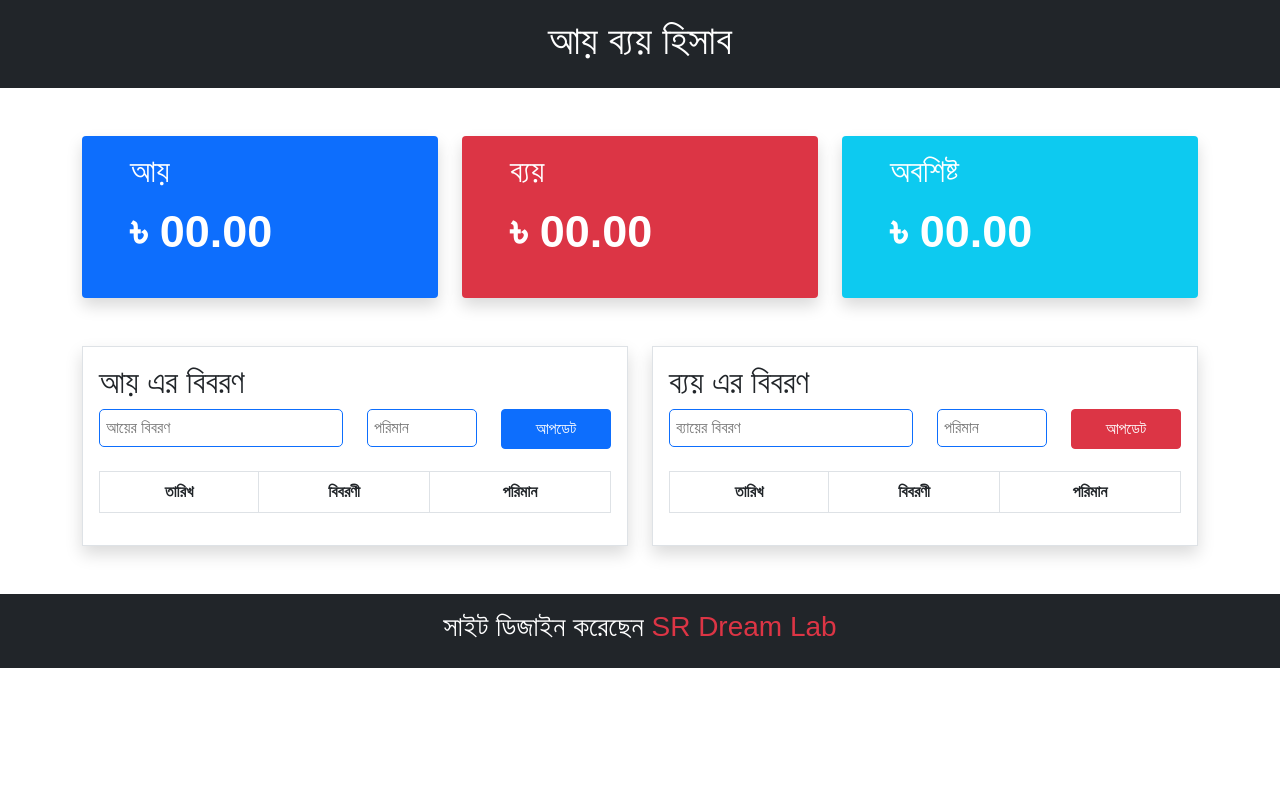
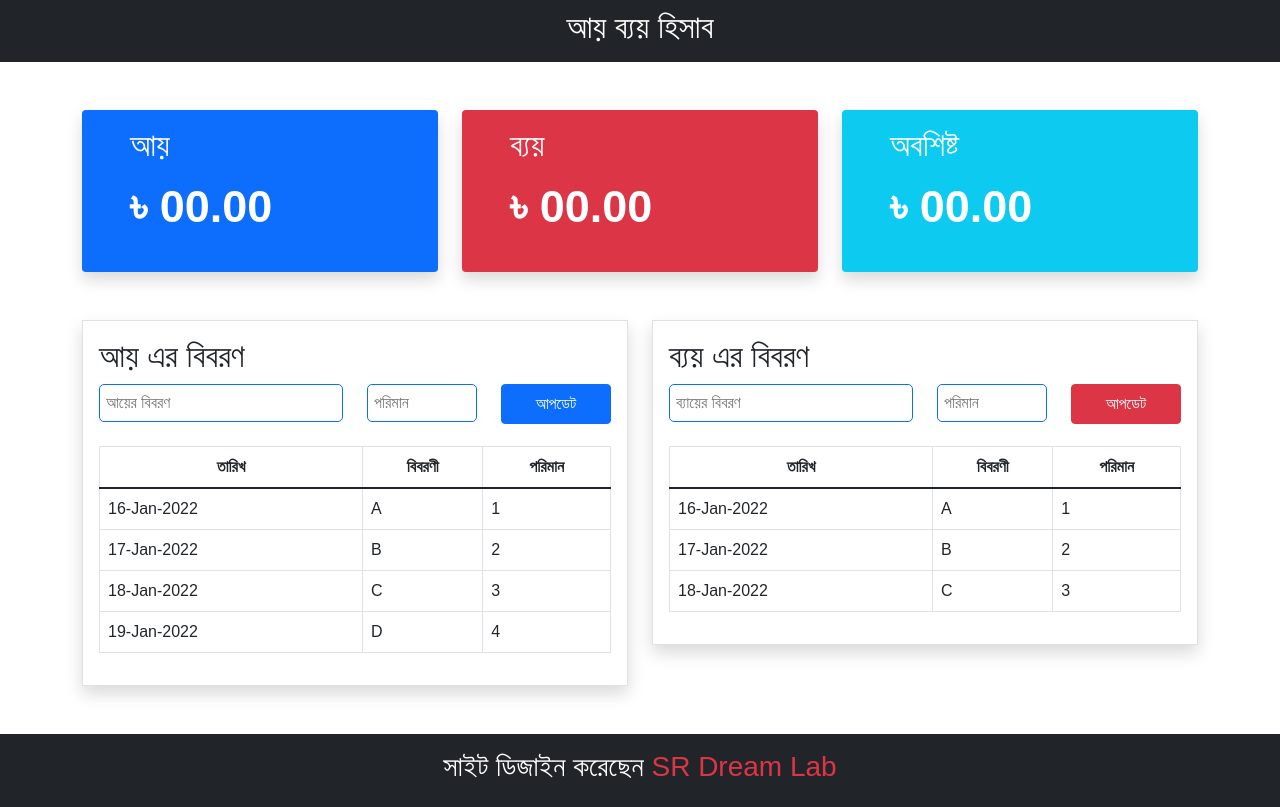
Before and after one commit to wapborhan/income-expense-react, a React (Create React App) app: page / in a window 1280 px wide. Built offline with nearby package versions, Linux system fonts and the light colour scheme; a web font is replaced by a local one.

Commit message:
data show

```diff
--- a/package.json
+++ b/package.json
@@ -2,17 +2,21 @@
   "name": "income-expense-react",
   "version": "0.1.0",
   "private": true,
+  "homepage": "https://code.wapborhan.com/income-expense-react",
   "dependencies": {
     "@testing-library/jest-dom": "^5.16.4",
     "@testing-library/react": "^13.3.0",
     "@testing-library/user-event": "^13.5.0",
     "bootstrap": "^5.1.3",
+    "gh-pages": "^4.0.0",
     "react": "^18.2.0",
     "react-dom": "^18.2.0",
     "react-scripts": "5.0.1",
     "web-vitals": "^2.1.4"
   },
   "scripts": {
+    "predeploy": "npm run build",
+    "deploy": "gh-pages -d build",
     "start": "react-scripts start",
     "build": "react-scripts build",
     "test": "react-scripts test",
--- a/src/assets/data/data.js
+++ b/src/assets/data/data.js
@@ -3,39 +3,39 @@ const DATA = {
     {
       idate: "16-Jan-2022",
       idesc: "A",
-      iamm: "1",
+      iamm: 1,
     },
     {
       idate: "17-Jan-2022",
       idesc: "B",
-      iamm: "2",
+      iamm: 2,
     },
     {
       idate: "18-Jan-2022",
       idesc: "C",
-      iamm: "3",
+      iamm: 3,
     },
     {
       idate: "19-Jan-2022",
       idesc: "D",
-      iamm: "4",
+      iamm: 4,
     },
   ],
   expenseDetails: [
     {
       edate: "16-Jan-2022",
       edesc: "A",
-      eamm: "1",
+      eamm: 1,
     },
     {
       edate: "17-Jan-2022",
       edesc: "B",
-      eamm: "2",
+      eamm: 2,
     },
     {
       edate: "18-Jan-2022",
       edesc: "C",
-      eamm: "3",
+      eamm: 3,
     },
   ],
 };
--- a/src/components/MainComponents.jsx
+++ b/src/components/MainComponents.jsx
@@ -1,113 +1,35 @@
-import React, { Fragment } from "react";
+import React, { Fragment, Component } from "react";
 import Dashboard from "./pages/Dashboard/Dashboard";
+import Income from "./pages/income/Income";
+import Expense from "./pages/expense/Expense";
 import Footer from "./pages/footer/Footer";
 import Header from "./pages/header/Header";
 
-const MainComponents = () => {
+// Data
+import DATA from "../assets/data/data.js";
+
+export default class MainComponents extends Component {
+  constructor(props) {
+    super(props);
+    this.state = {
+      data: DATA,
+    };
+  }
+
+  render() {
     return (
       <Fragment>
         <Header />
-      <Dashboard />
+        <Dashboard alldata={this.state.data} />
         <section>
-        <div class="container">
-          <div class="row">
-            <div class="col-md-6 ">
-              <div class="border p-3 shadow">
-                <h2>আয় এর বিবরণ</h2>
-                <div class="form mb-3">
-                  <div class="row">
-                    <div class="col-md-6">
-                      <input
-                        class="mb-2"
-                        id="income-detail"
-                        type="text"
-                        placeholder="আয়ের বিবরণ"
-                        required
-                      />
-                    </div>
-                    <div class="col-md-3">
-                      <input
-                        class="mb-2"
-                        id="incamount"
-                        type="number"
-                        placeholder="পরিমান"
-                        required
-                      />
-                    </div>
-                    <div class="col-md-3">
-                      <button
-                        class="btn btn-primary"
-                        id="income-btn"
-                        onclick="income();"
-                        data-bs-toggle="modal"
-                        data-bs-target="#incomemodal"
-                      >
-                        আপডেট{" "}
-                      </button>
-                    </div>
-                  </div>
-                </div>
-                <table class="table table-bordered table-hover">
-                  <thead class="thead-dark text-center">
-                    <tr>
-                      <th scope="col">তারিখ</th>
-                      <th scope="col">বিবরণী</th>
-                      <th scope="col">পরিমান</th>
-                    </tr>
-                  </thead>
-                  <tbody id="income-list"></tbody>
-                </table>
-              </div>
+          <div className="container">
+            <div className="row">
+              <div className="col-md-6 ">
+                <Income data={this.state.data.incomeDetails} />
               </div>
 
-            <div class="col-md-6">
-              <div class="border p-3 shadow">
-                <h2>ব্যয় এর বিবরণ</h2>
-                <div class="form mb-3">
-                  <div class="row">
-                    <div class="col-md-6">
-                      <input
-                        class="mb-2"
-                        id="ex-detail"
-                        type="text"
-                        placeholder="ব্যায়ের বিবরণ"
-                        required
-                      />
-                    </div>
-                    <div class="col-md-3">
-                      <input
-                        class="mb-2"
-                        id="ex-amount"
-                        type="number"
-                        placeholder="পরিমান"
-                        required
-                      />
-                    </div>
-                    <div class="col-md-3">
-                      <button
-                        class="btn btn-danger"
-                        id="income-btn"
-                        onclick="expense()"
-                        data-bs-toggle="modal"
-                        data-bs-target="#exmodal"
-                      >
-                        আপডেট{" "}
-                      </button>
-                    </div>
-                  </div>
-                </div>
-                {/* <!-- For JavaScript List --> */}
-                <table class="table table-bordered table-hover">
-                  <thead class="thead-dark text-center">
-                    <tr>
-                      <th scope="col">তারিখ</th>
-                      <th scope="col">বিবরণী</th>
-                      <th scope="col">পরিমান</th>
-                    </tr>
-                  </thead>
-                  <tbody id="expense-list"></tbody>
-                </table>
-              </div>
+              <div className="col-md-6">
+                <Expense data={this.state.data.expenseDetails} />
               </div>
             </div>
           </div>
@@ -116,6 +38,5 @@ const MainComponents = () => {
         <Footer />
       </Fragment>
     );
-};
-
-export default MainComponents;
+  }
+}
--- /dev/null
+++ b/src/components/pages/expense/Expense.jsx
@@ -0,0 +1,8 @@
+import React from "react";
+import ExpenseList from "./ExpenseList";
+
+const Expense = (props) => {
+  return <ExpenseList data={props.data} />;
+};
+
+export default Expense;
--- /dev/null
+++ b/src/components/pages/expense/ExpenseList.jsx
@@ -0,0 +1,64 @@
+import React from "react";
+
+const ExpenseList = (props) => {
+  return (
+    <div className="border p-3 shadow">
+      <h2>ব্যয় এর বিবরণ</h2>
+      <div className="form mb-3">
+        <div className="row">
+          <div className="col-md-6">
+            <input
+              className="mb-2"
+              id="ex-detail"
+              type="text"
+              placeholder="ব্যায়ের বিবরণ"
+              required
+            />
+          </div>
+          <div className="col-md-3">
+            <input
+              className="mb-2"
+              id="ex-amount"
+              type="number"
+              placeholder="পরিমান"
+              required
+            />
+          </div>
+          <div className="col-md-3">
+            <button
+              className="btn btn-danger"
+              id="income-btn"
+              data-bs-toggle="modal"
+              data-bs-target="#exmodal"
+            >
+              আপডেট{" "}
+            </button>
+          </div>
+        </div>
+      </div>
+      {/* <!-- For JavaScript List --> */}
+      <table className="table table-bordered table-hover">
+        <thead className="thead-dark text-center">
+          <tr>
+            <th scope="col">তারিখ</th>
+            <th scope="col">বিবরণী</th>
+            <th scope="col">পরিমান</th>
+          </tr>
+        </thead>
+        <tbody id="expense-list">
+          {props.data.map((expense) => {
+            return (
+              <tr key={Math.random()}>
+                <td>{expense.edate}</td>
+                <td>{expense.edesc}</td>
+                <td>{expense.eamm}</td>
+              </tr>
+            );
+          })}
+        </tbody>
+      </table>
+    </div>
+  );
+};
+
+export default ExpenseList;
--- a/src/components/pages/footer/Footer.jsx
+++ b/src/components/pages/footer/Footer.jsx
@@ -2,9 +2,9 @@ import React from "react";
 
 const Footer = () => {
   return (
-    <footer class="bg-dark mt-5">
-      <div class="container py-3">
-        <h3 id="nameTitle" class="text-center text-white">
+    <footer className="bg-dark mt-5">
+      <div className="container py-3">
+        <h3 id="nameTitle" className="text-center text-white">
           সাইট ডিজাইন করেছেন{" "}
           <a
             className="text-decoration-none text-danger"
--- a/src/components/pages/header/Header.jsx
+++ b/src/components/pages/header/Header.jsx
@@ -2,11 +2,11 @@ import React from "react";
 
 const Header = () => {
   return (
-    <header class="bg-dark">
-      <div class="container py-3">
-        <h1 id="nameTitle" class="text-center text-white">
+    <header className="bg-dark">
+      <div className="container py-2">
+        <h2 id="nameTitle" className="text-center text-white">
           আয় ব্যয় হিসাব
-        </h1>
+        </h2>
       </div>
     </header>
   );
--- /dev/null
+++ b/src/components/pages/income/Income.jsx
@@ -0,0 +1,7 @@
+import React from "react";
+import IncomeList from "./IncomeList";
+const Income = (props) => {
+  return <IncomeList data={props.data} />;
+};
+
+export default Income;
--- /dev/null
+++ b/src/components/pages/income/IncomeList.jsx
@@ -0,0 +1,63 @@
+import React from "react";
+
+const IncomeList = (props) => {
+  return (
+    <div className="border p-3 shadow">
+      <h2>আয় এর বিবরণ</h2>
+      <div className="form mb-3">
+        <div className="row">
+          <div className="col-md-6">
+            <input
+              className="mb-2"
+              id="income-detail"
+              type="text"
+              placeholder="আয়ের বিবরণ"
+              required
+            />
+          </div>
+          <div className="col-md-3">
+            <input
+              className="mb-2"
+              id="incamount"
+              type="number"
+              placeholder="পরিমান"
+              required
+            />
+          </div>
+          <div className="col-md-3">
+            <button
+              className="btn btn-primary"
+              id="income-btn"
+              data-bs-toggle="modal"
+              data-bs-target="#incomemodal"
+            >
+              আপডেট{" "}
+            </button>
+          </div>
+        </div>
+      </div>
+      <table className="table table-bordered table-hover">
+        <thead className="thead-dark text-center">
+          <tr>
+            <th scope="col">তারিখ</th>
+            <th scope="col">বিবরণী</th>
+            <th scope="col">পরিমান</th>
+          </tr>
+        </thead>
+        <tbody id="income-list">
+          {props.data.map((income) => {
+            return (
+              <tr key={Math.random()}>
+                <td>{income.idate}</td>
+                <td>{income.idesc}</td>
+                <td>{income.iamm}</td>
+              </tr>
+            );
+          })}
+        </tbody>
+      </table>
+    </div>
+  );
+};
+
+export default IncomeList;
```
Also changed, not shown: src/components/pages/Dashboard/Dashboard.jsx (+22 -15 lines), 1 other file (tests, documents, lock files or other folders). Lines whose indentation alone changed are shown as unchanged.
